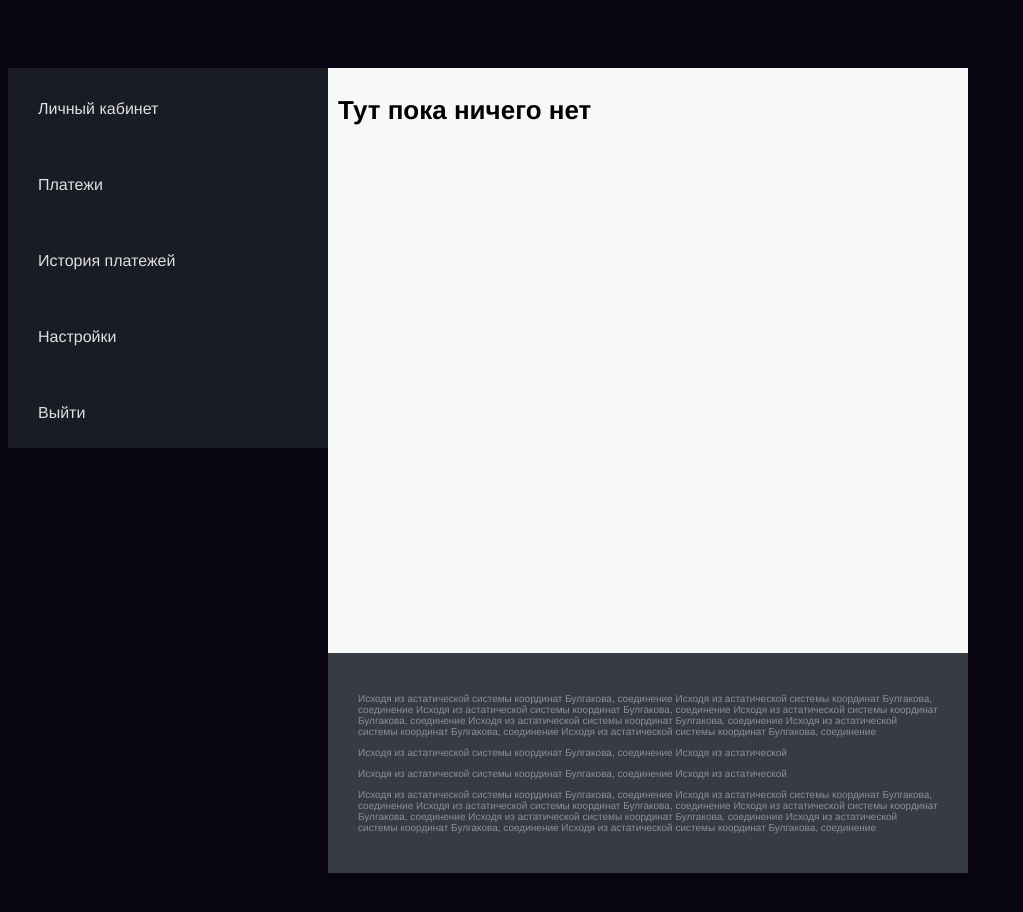
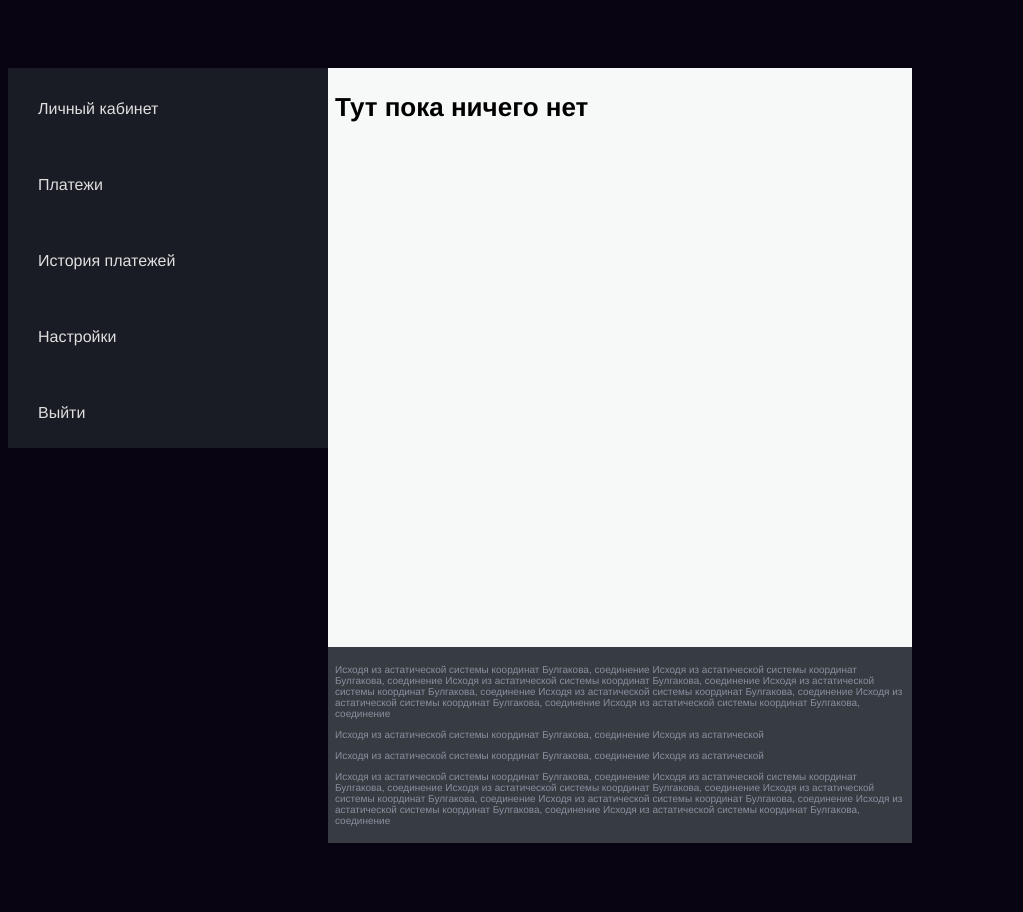
Before and after one commit to luzanna/bank, a Vue app: page /lk in a window 1280 px wide. Shown: the top 912 px of the page, without its empty margins (0-1023 px from the left). Built offline with nearby package versions, Linux system fonts and the light colour scheme.

Commit message:
Update Empty_Page.vue

```diff
--- a/src/components/Empty_Page.vue
+++ b/src/components/Empty_Page.vue
@@ -36,15 +36,40 @@
 
 <style scoped>
 
-  @media screen and (min-width: 1000px){
+  @media screen and (min-width: 1000px) {
     .pay-block{
       background: #f7f8f8;
       display: block;
-      width: 580px;
+
+      width: 70vw;
+      min-width: 580px;
+      max-width: 780px;
+
+      /*width: 50vw;*/
+      /*min-width: 580px;*/
       height: 565px;
       text-align: left;
       padding: 30px;
       font-size: small;
+    }
+    /*footer*/
+    .text-info{
+      background: #373c43;
+      width: 70vw;
+      min-width: 580px;
+      max-width: 780px;
+      padding: 30px;
+
+    }
+
+    label{
+      color: #8494ab;
+    }
+
+    p{
+      color: #89909d;
+      text-align: left;
+      font-size: x-small;
     }
   }
 
@@ -52,30 +77,96 @@
     .pay-block{
       background: #f7f8f8;
       display: block;
-      width: 620px;
+      width: 70vw;
+      min-width: 480px;
+      max-width: 580px;
+      height: 565px;
+      text-align: left;
+      padding: 30px;
+      font-size: small;
       min-height: 565px;
+
+    }
+    /*footer*/
+    .text-info{
+      background: #373c43;
+      width: 70vw;
+      min-width: 480px;
+      max-width: 580px;
+      padding: 30px;
+
+    }
+
+    label{
+      color: #8494ab;
+    }
+
+    p{
+      color: #89909d;
       text-align: left;
-      padding: 10px;
-      font-size: small;
+      font-size: x-small;
     }
 
   }
 
-  label{
-    color: #8494ab;
+  @media screen and (min-width: 480px) {
+    .pay-block{
+      background: #f7f8f8;
+      display: block;
+      width: 95%;
+      height: 465px;
+      text-align: left;
+      padding: 20px;
+      font-size: small;
+    }
+    /*footer*/
+    .text-info{
+      background: #373c43;
+      width: 95%;
+      padding: 20px;
+
+    }
+
+    label{
+      color: #8494ab;
+    }
+
+    p{
+      color: #89909d;
+      text-align: left;
+      font-size: x-small;
+    }
+
   }
 
-  /*footer*/
-  .text-info{
-    background: #373c43;
-    width: 580px;
-    padding: 30px;
+  @media screen and (min-width: 320px) {
+    .pay-block{
+      background: #f7f8f8;
+      display: block;
+      width: 96%;
+      height: 465px;
+      text-align: left;
+      padding: 7px;
+      font-size: small;
+    }
+    /*footer*/
+    .text-info{
+      background: #373c43;
+      width: 96%;
+      padding: 7px;
 
-  }
-  p{
-    color: #89909d;
-    text-align: left;
-    font-size: x-small;
+    }
+
+    label{
+      color: #8494ab;
+    }
+
+    p{
+      color: #89909d;
+      text-align: left;
+      font-size: x-small;
+    }
+
   }
 
 </style>
```
